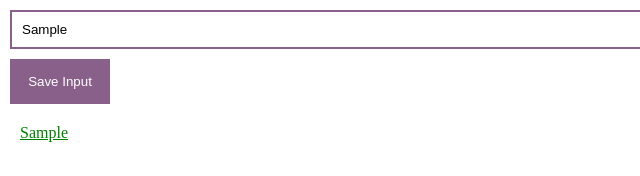
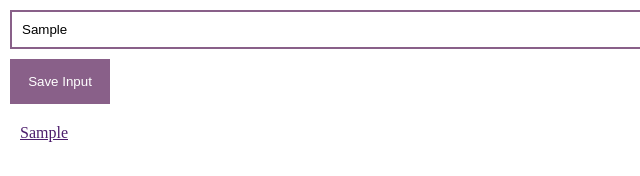
Before and after one commit to praisejahuzoma/Pj-tab-saver, a browser extension: page index.html in a window 1280 px wide. Both pictures are taken after typing "Sample" into the empty fields and a click on the button "Save Input". Shown: the full height of the page, 0-640 px from the left. Drawn offline with Linux system fonts and the light colour scheme.

Commit message:
add color

```diff
--- a/style.css
+++ b/style.css
@@ -35,5 +35,5 @@ li{
 }
 
 a{
-    color: green;
+    color: rgb(77, 29, 109);
 }
```
Also changed, not shown: 1 other file.
